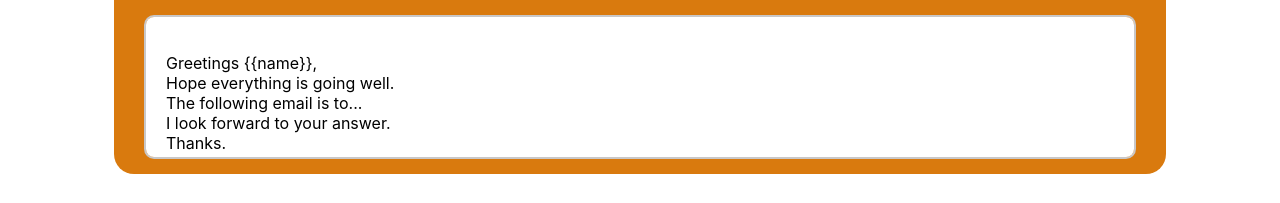
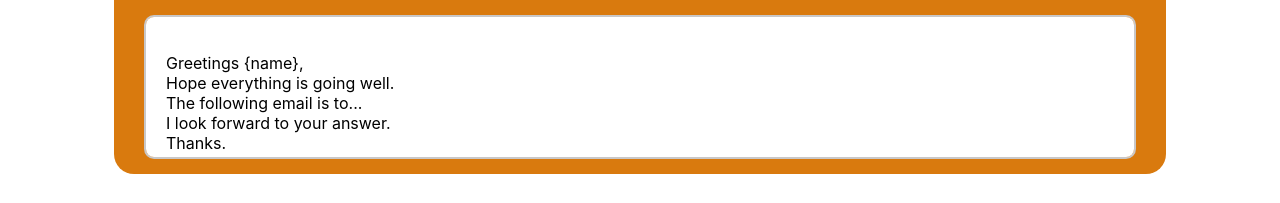
Before and after one commit to timponce/CS467_PAW_MailMerge, a React (Create React App) app in the folder frontend/: page / in a window 1280 px wide. Shown: the part 817-1020 px from the top of the page. Built offline with nearby package versions, Linux system fonts and the light colour scheme.

Commit message:
Re-fixed double curly bracket issue

```diff
--- a/frontend/src/App.jsx
+++ b/frontend/src/App.jsx
@@ -20,7 +20,7 @@ function App() {
       id: 1,
       name: "Greetings",
       content:
-        "Greetings {{name}}, \nHope everything is going well.\nThe following email is to...\nI look forward to your answer.\nThanks.",
+        "Greetings {name}, \nHope everything is going well.\nThe following email is to...\nI look forward to your answer.\nThanks.",
     },
   ]);
   const [selectedTemplateId, setSelectedTemplateId] = useState(1);
--- a/frontend/src/components/EmailPreview.jsx
+++ b/frontend/src/components/EmailPreview.jsx
@@ -9,7 +9,7 @@ export default function EmailPreview({ template, recipient }) {
 
     let preview = template.content;
     Object.keys(recipient).forEach((csvColumn) => {
-      const placeholder = `{{${csvColumn}}}`;
+      const placeholder = `{${csvColumn}}`;
       preview = preview.replace(new RegExp(placeholder, 'g'), recipient[csvColumn]);
     });
     return preview;
--- a/frontend/src/components/EmailTemplateEditor.jsx
+++ b/frontend/src/components/EmailTemplateEditor.jsx
@@ -32,7 +32,7 @@ const EmailTemplateEditor = ({ headers, onTemplateChange }) => {
       <textarea
         rows={5}
         cols={50}
-        placeholder="Type your email template here..., e.g., 'Hello {{firstName}} {{lastName}}, your amount due is {{amountDue}}.'"
+        placeholder="Type your email template here..., e.g., 'Hello {firstName} {lastName}, your amount due is {amountDue}.'"
         value={template}
         onChange={handleTemplateChange}
       />
```
